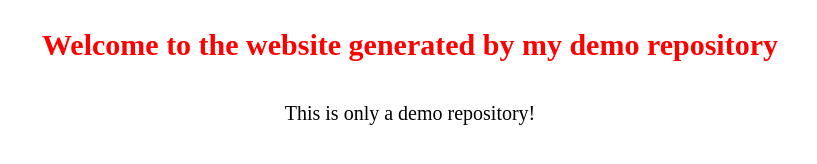
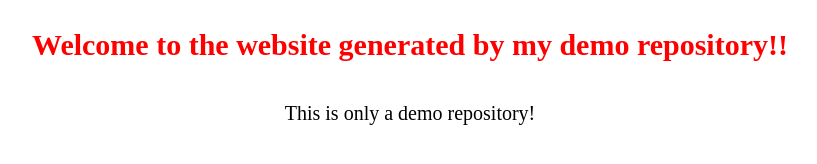
Before and after one commit to Esquevendo-na-Quarentena/demo-repository, a website: page index.html in a window 1280 px wide. Shown: the whole page, without its empty margins (230-1047 px from the left). Drawn offline with Linux system fonts and the light colour scheme.

Commit message:
:sparkles: feat: Teste padrão de commit

```diff
--- a/index.html
+++ b/index.html
@@ -9,7 +9,7 @@
   <body>
     <div class="main-container">
       <h1 class="title">
-        Welcome to the website generated by my demo repository
+        Welcome to the website generated by my demo repository!!
       </h1>
       <p class="paragraph">This is only a demo repository!</p>
     </div>
```
